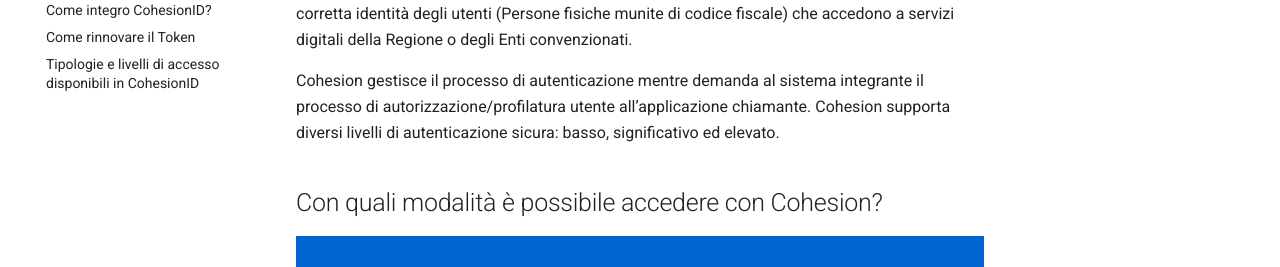
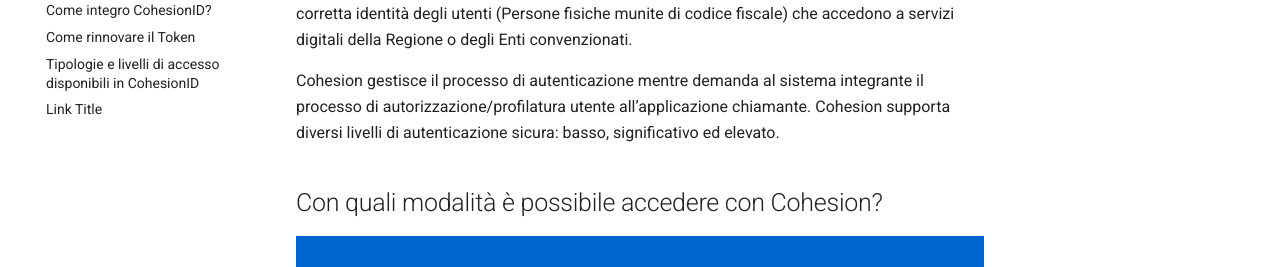
Before and after one commit to DarisCappelletti/CohesionID-Docs, an MkDocs documentation site: the page built from docs/index.md, in a window 1280 px wide. Shown: the part 516-783 px from the top of the page. Built offline with MkDocs 1.6.1 and Material for MkDocs 9.7.7, drawn with Linux system fonts in a browser that asks for light colours.

Commit message:
Update mkdocs.yml

```diff
--- a/mkdocs.yml
+++ b/mkdocs.yml
@@ -37,5 +37,9 @@
   - admonition
   - codehilite
 
+nav:
+    - ...
+    - Link Title: https://test.com
+
 docs_dir: docs
 site_dir: site
```
